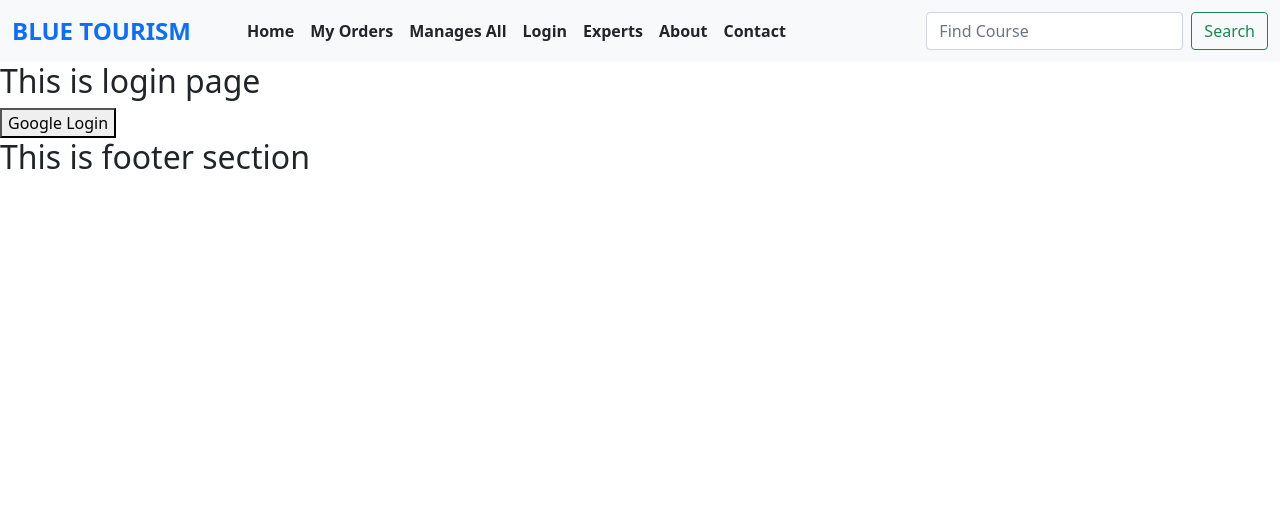
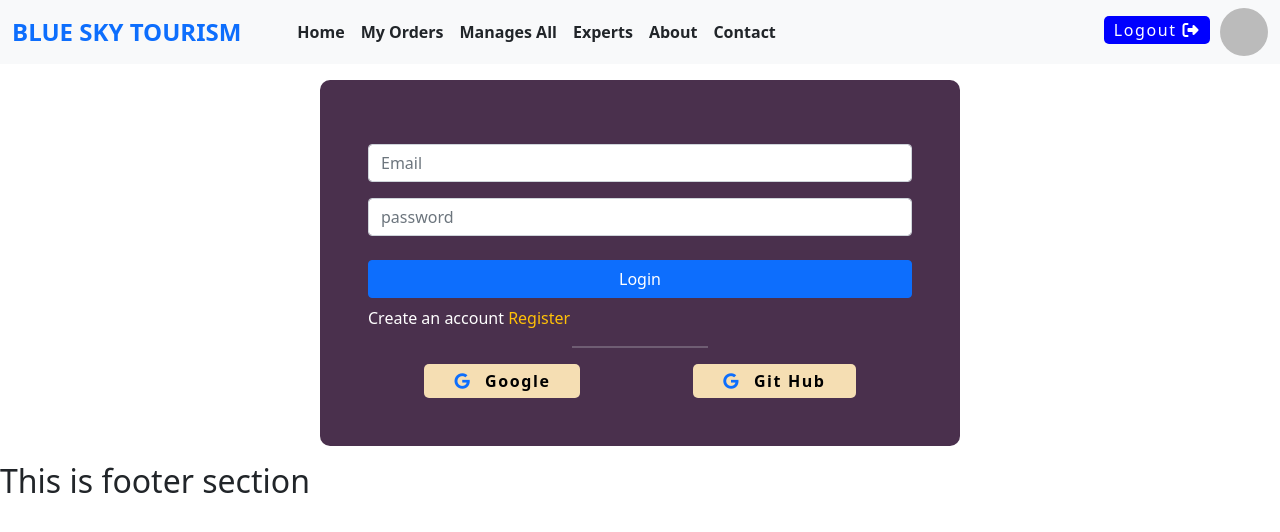
Before and after one commit to developeremdad/tourism-client-site, a React (Create React App) app: page /login in a window 1280 px wide. Shown: the top 532 px of the page. Built offline with nearby package versions, Linux system fonts and the light colour scheme; no server answers; sample sign-in values are in the browser's storage.

Commit message:
login page added

```diff
--- a/package.json
+++ b/package.json
@@ -11,6 +11,7 @@
     "react": "^17.0.2",
     "react-bootstrap": "^2.0.0",
     "react-dom": "^17.0.2",
+    "react-hook-form": "^7.18.0",
     "react-router-dom": "^5.3.0",
     "react-scripts": "4.0.3",
     "web-vitals": "^1.1.2"
--- a/public/index.html
+++ b/public/index.html
@@ -8,6 +8,8 @@
   <meta name="theme-color" content="#000000" />
   <meta name="description" content="Web site created using create-react-app" />
   <link rel="apple-touch-icon" href="%PUBLIC_URL%/logo192.png" />
+  <!-- font awesome cdn link  -->
+  <script src="https://kit.fontawesome.com/7ffe459676.js" crossorigin="anonymous"></script>
   <!--
       manifest.json provides metadata used when your web app is installed on a
       user's mobile device or desktop. See https://developers.google.com/web/fundamentals/web-app-manifest/
@@ -22,7 +24,7 @@
       work correctly both with client-side routing and a non-root public URL.
       Learn how to configure a non-root public URL by running `npm run build`.
     -->
-  <title>React App</title>
+  <title>Blue Sky Tourism</title>
 </head>
 
 <body>
--- a/src/Components/Hooks/useFirebase.js
+++ b/src/Components/Hooks/useFirebase.js
@@ -12,17 +12,19 @@ const useFirebase = () => {
     const auth = getAuth();
 
     // sign in with google button click
-    const signInWithGoogle = () => {
+    const handleGoogleLogin = () => {
         setIsLoading(true);
         return signInWithPopup(auth, googleProvider)
     };
 
 
     // log out when button click
-    const logOut = () => {
+    const handleLogOut = () => {
         setIsLoading(true);
         signOut(auth)
-            .then(() => { })
+            .then((result) => {
+                setUser({});
+            })
             .finally(() => setIsLoading(false));
 
     };
@@ -68,14 +70,14 @@ const useFirebase = () => {
     }, [])
 
     return {
-        signInWithGoogle,
+        handleGoogleLogin,
         user,
         setUser,
         isLoading,
         setIsLoading,
         error,
         setError,
-        logOut,
+        handleLogOut,
         handleSubmitForm,
         handleLoginForm,
         handleUpdateProfile
--- /dev/null
+++ b/src/Components/Login/Login/Login.css
@@ -0,0 +1,26 @@
+.form-container{
+    width: 50%;
+    background-color: #4a304d;
+    border-radius: 10px;
+}
+
+.login-with-btn{
+    background-color: wheat;
+    border: none;
+    padding: 5px 30px;
+    letter-spacing: .1rem;
+    border-radius: 5px;
+    transition: .4s;
+    font-weight: bold;
+}
+.login-with-btn:hover{
+    background-color: rgb(224, 179, 96);
+    padding: 5px 33px;
+}
+
+/* responsive media query  */
+@media only screen and (max-width: 600px) {
+    .form-container{
+        width: 90%;
+    }
+  }
--- a/src/Components/Login/Login/Login.js
+++ b/src/Components/Login/Login/Login.js
@@ -1,35 +1,60 @@
 import React from 'react';
-import { getAuth, signInWithPopup, GoogleAuthProvider } from "firebase/auth";
+import './Login.css';
+import { useForm } from "react-hook-form";
 import initializeAuthentication from '../Firebase/firebase.init';
+import useAuth from '../../Hooks/useAuth';
+import { useHistory, useLocation } from 'react-router';
+import { Link } from 'react-router-dom';
 
 initializeAuthentication();
 const Login = () => {
-    const auth = getAuth();
-    const googleProvider = new GoogleAuthProvider();
-    const handleGoogleLogin = () => {
-        signInWithPopup(auth, googleProvider)
+    const { handleGoogleLogin, setUser, setError, setIsLoading } = useAuth();
+
+    // redirect process setting
+    const location = useLocation();
+    const history = useHistory();
+    const redirect_url = location.state?.from || '/';
+
+    // login with google provider
+    const handleLogInWithGoogle = () => {
+        handleGoogleLogin()
             .then((result) => {
-                // This gives you a Google Access Token. You can use it to access the Google API.
-                const credential = GoogleAuthProvider.credentialFromResult(result);
-                const token = credential.accessToken;
-                // The signed-in user info.
-                const user = result.user;
-                // ...
-            }).catch((error) => {
-                // Handle Errors here.
-                const errorCode = error.code;
-                const errorMessage = error.message;
-                // The email of the user's account used.
-                const email = error.email;
-                // The AuthCredential type that was used.
-                const credential = GoogleAuthProvider.credentialFromError(error);
-                // ...
-            });
+                setUser(result.user);
+                history.push(redirect_url);
+            })
+            .catch((error) => {
+                setError(error.message);
+            })
+            .finally(() => setIsLoading(false));
     }
+
+    // handle login using login form
+    const { register, handleSubmit, formState: { errors } } = useForm();
+    const onSubmit = data => {
+        console.log(data);
+    }
+
+    // console.log(watch("email"));
+
     return (
         <div>
-            <h2>This is login page</h2>
-            <button onClick={handleGoogleLogin}>Google Login</button>
+            <div className="mx-auto p-5 form-container my-3">
+                <form onSubmit={handleSubmit(onSubmit)}>
+                    <input className="form-control my-3" type="email" {...register("email")} placeholder="Email" />
+                    <input className="form-control my-3" type="password" {...register("password", { required: true })} placeholder="password" />
+                    {errors.password && <span className="text-warning my-1">This field is required</span>}
+                    <button className="btn btn-primary w-100 my-2" type="submit">Login</button>
+                </form>
+                <div>
+                    <p className="text-white">Create an account <Link to="/register" className="text-decoration-none text-warning">Register</Link></p>
+                    <hr className="border border-1 w-25 mx-auto" />
+                    <div className="d-flex justify-content-around align-items-center">
+                        <button className="login-with-btn" onClick={handleLogInWithGoogle}><span><i className="fab fa-google text-primary me-2"></i></span> Google</button>
+                        <button className="login-with-btn" ><span><i className="fab fa-google text-primary me-2"></i></span> Git Hub</button>
+                    </div>
+                </div>
+            </div>
+
         </div>
     );
 };
--- a/src/Components/Login/PrivateRoute/PrivateRoute.js
+++ b/src/Components/Login/PrivateRoute/PrivateRoute.js
@@ -5,9 +5,9 @@ import useAuth from '../../Hooks/useAuth';
 
 const PrivateRoute = ({ children, ...rest }) => {
     const { user, isLoading } = useAuth();
-    // if (isLoading) {
-    //     return <div className="text-center mt-3"><Spinner animation="border" variant="danger" /></div>
-    // }
+    if (isLoading) {
+        return <div className="text-center mt-3"><Spinner animation="border" variant="dark" /></div>
+    }
     return (
         <Route
             {...rest}
--- /dev/null
+++ b/src/Components/Shared/Header/Header.css
@@ -0,0 +1,14 @@
+.user-part button{
+    border: none;
+    background-color: blue;
+    color: white;
+    border-radius: 5px;
+    padding: 2px 10px;
+    margin-right: 10px;
+    letter-spacing: .1rem;
+    transition: .4s;
+}
+.user-part button:hover{
+    background-color: rgb(6, 6, 180);
+    padding: 2px 20px;
+}
--- a/src/Components/Shared/Header/Header.js
+++ b/src/Components/Shared/Header/Header.js
@@ -1,15 +1,17 @@
 import React from 'react';
+import './Header.css';
 import { NavLink } from 'react-router-dom';
+import useAuth from '../../Hooks/useAuth';
 
 const Header = () => {
-
+    const { user, handleLogOut } = useAuth();
     return (
         <nav className="navbar navbar-expand-lg sticky-top navbar-light bg-light">
             <div className="container-fluid">
                 <button className="navbar-toggler" type="button" data-bs-toggle="collapse" data-bs-target="#navbarTogglerDemo03" aria-controls="navbarTogglerDemo03" aria-expanded="false" aria-label="Toggle navigation">
                     <span className="navbar-toggler-icon"></span>
                 </button>
-                <NavLink className="navbar-brand text-primary me-5 fs-4 fw-bold" to="/home">BLUE TOURISM</NavLink>
+                <NavLink className="navbar-brand text-primary me-5 fs-4 fw-bold" to="/home">BLUE SKY TOURISM</NavLink>
                 <div className="collapse navbar-collapse" id="navbarTogglerDemo03">
                     <ul className="navbar-nav me-auto mb-2 mb-lg-0">
                         <li className="nav-item">
@@ -22,9 +24,6 @@ const Header = () => {
                             <NavLink className="nav-link text-dark fw-bold" to="/manages">Manages All</NavLink>
                         </li>
                         <li className="nav-item">
-                            <NavLink className="nav-link text-dark fw-bold" to="/login">Login</NavLink>
-                        </li>
-                        <li className="nav-item">
                             <NavLink className="nav-link text-dark fw-bold" to="/experts">Experts</NavLink>
                         </li>
                         <li className="nav-item">
@@ -35,8 +34,26 @@ const Header = () => {
                         </li>
                     </ul>
                     <div className="d-flex">
-                        <input className="form-control me-2" type="search" placeholder="Find Course" aria-label="Search" />
-                        <button className="btn btn-outline-success" type="submit">Search</button>
+                        {
+                            user.email ?
+                                <span className="nav-item user-part">
+                                    <button onClick={handleLogOut}>Logout <i className="fas fa-sign-out-alt"></i></button>
+                                    {/* <span>User: {user.displayName}</span> */}
+                                    <span className="nav-item">
+                                        {
+                                            user.photoURL ?
+                                                <img width="48px" className="rounded-circle" src={user?.photoURL} alt="user" />
+                                                :
+                                                <img width="48px" className="rounded-circle" src={`https://i.ibb.co/jwLpZMr/user-profile.png`} alt="user" />
+                                        }
+                                    </span>
+
+                                </span>
+                                :
+                                <span className="nav-item user-part">
+                                    <NavLink className="nav-link text-dark fw-bold" to="/login"><button>Login <i className="fas fa-sign-in-alt"></i></button></NavLink>
+                                </span>
+                        }
                     </div>
                 </div>
             </div>
```
Also changed, not shown: 1 other file (tests, documents, lock files or other folders).
